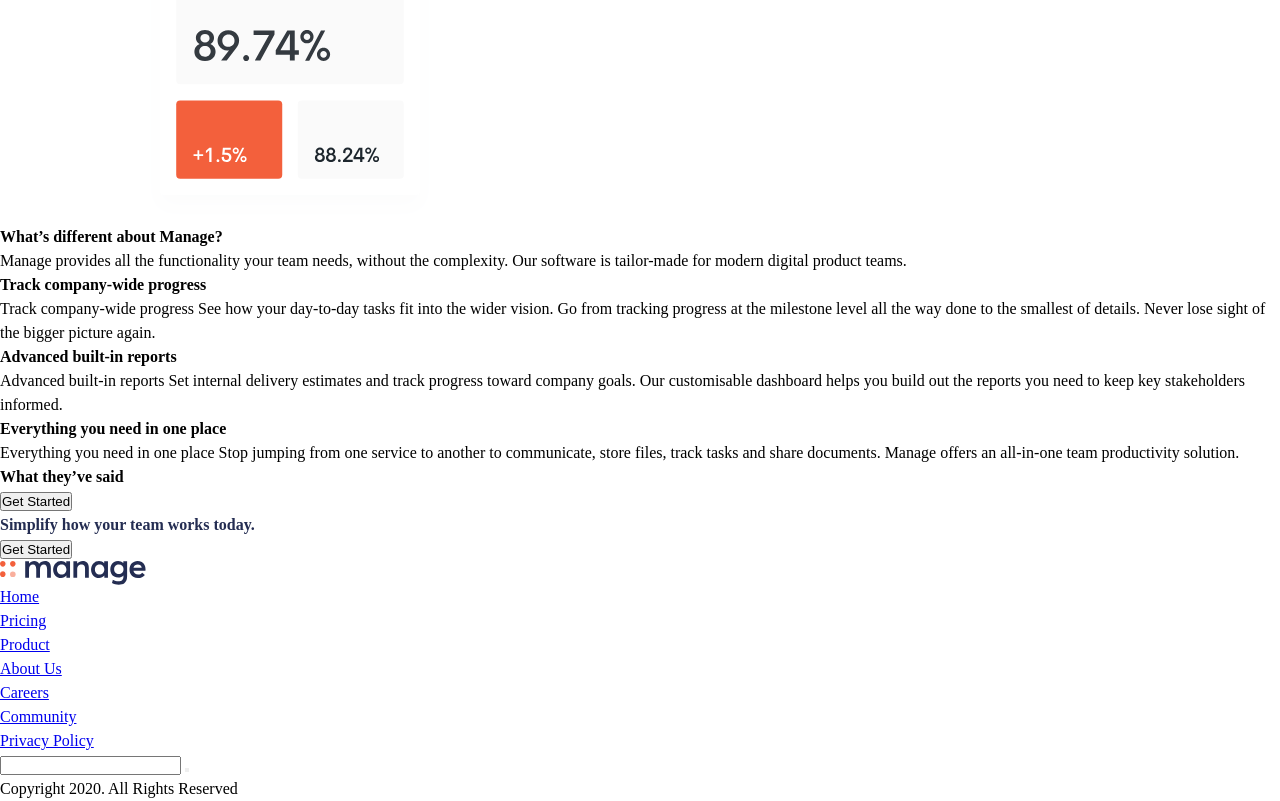
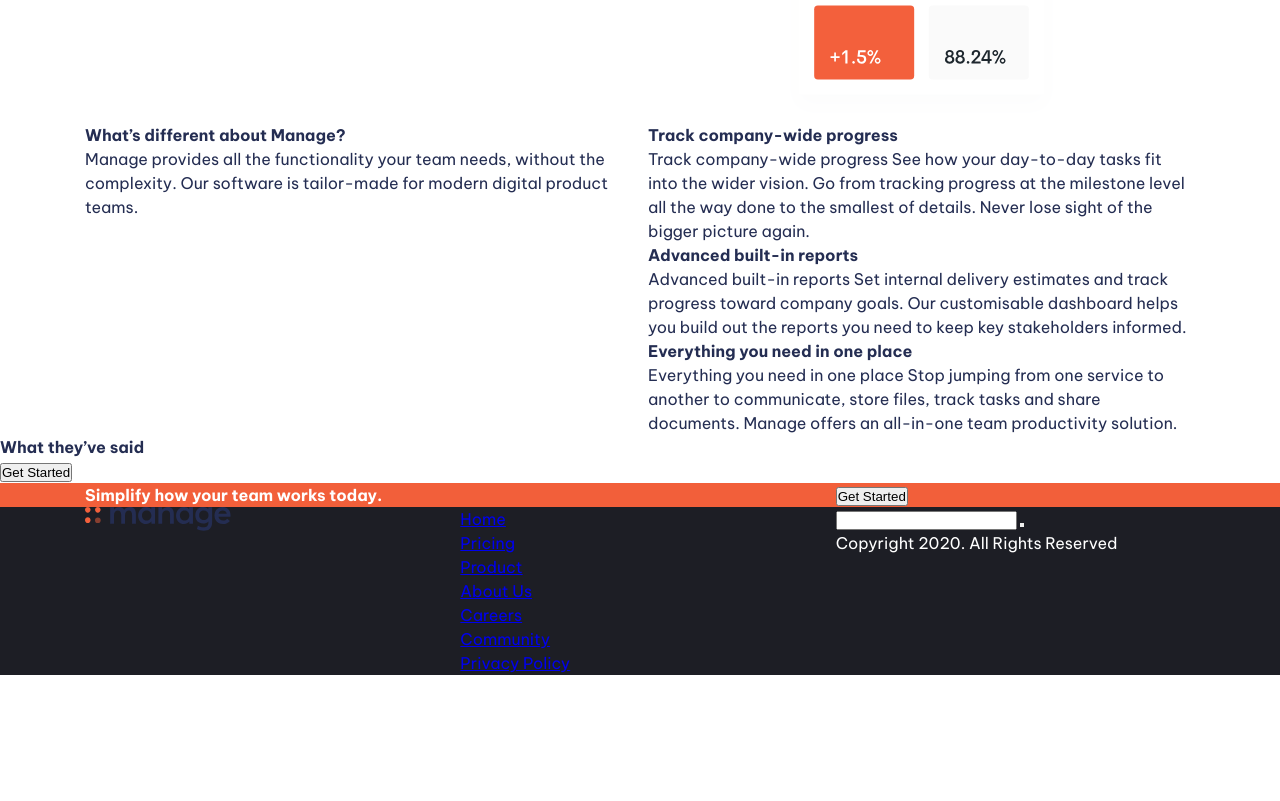
Before and after one commit to avi96-rc/landing-page, a website built with Vite: page index.html in a window 1280 px wide. Shown: the part 540-1341 px from the top of the page. After the commit the page ends 1215 px from the top, so only its background shows below. Built offline with nearby package versions, Linux system fonts and the light colour scheme.

Commit message:
UPDATE: sytles

```diff
--- a/index.html
+++ b/index.html
@@ -102,7 +102,7 @@
     </section>
 
 
-    <section class="cta | bg-primary-400 text-neutral-100">
+    <section class="cta | bg-accent-400 text-neutral-100">
       <div class="container">
         <div class="even-columns">
           <div>
--- a/style.css
+++ b/style.css
@@ -1,13 +1,11 @@
-
-
 :root {
   --clr-accent-400: hsl(12, 88%, 59%);
   --clr-accent-100: hsl(13, 100%, 96%);
 
   --clr-primary-400: hsl(228, 39%, 23%);
 
-  --clr-neutral-100: hsl(233, 12%, 13%);
-  --clr-neutral-900: hsl(0, 0%, 0%);
+  --clr-neutral-900: hsl(233, 12%, 13%);
+  --clr-neutral-100: hsl(0, 0%, 100%);
 
   --ff-primary: "Be Vietnam Pro", sans-serif;
   --ff-body: var(--ff-primary);
@@ -26,12 +24,14 @@
   --fs-900: 3.5rem;
 
   --fs-body: var(var(--fs-400));
-  --fs-primary-heading: var(var(--fs-800));
-  --fs-secondary-heading: var(var(--fs-700));
+  --fs-primary-heading: var(--fs-800);
+  --fs-secondary-heading: var(--fs-700);
+  --fs-nav: var(--fs-500);
+  --fs-button: var(--fs-300);
 
-  --fs-nav: var(var(--fs-500));
-
-  --fs-button: var(var(--fs-300));
+  --size-100:.25rem;
+  --size-100:.25rem;
+  --size-100:.25rem;
 }
 
 @media (min-width: 50em) {
@@ -55,6 +55,7 @@
 * {
   margin: 0;
   padding: 0;
+  font: ine;
 }
 
 /* Remove list styles on ul, ol elements with a list role, which suggests default styling will be removed */
@@ -109,81 +110,115 @@ svg {
   }
 }
 
-
 /* Utility classes */
-.text-primary-400{
+.text-primary-400 {
   color: var(--clr-primary-400);
 }
 
-.text-accent-400{
+.text-accent-400 {
   color: var(--clr-accent-400);
 }
 
-.text-accent-100{
+.text-accent-100 {
   color: var(--clr-accent-100);
 }
 
-.text-neutral-100{
+.text-neutral-100 {
   color: var(--clr-neutral-100);
 }
 
-.text-neutral-400{
+.text-neutral-400 {
   color: var(--clr-neutral-400);
 }
 
-.text-neutral-900{
+.text-neutral-900 {
   color: var(--clr-neutral-900);
 }
 
-
-
-
-.bg-primary-400{
-color: var(--clr-primary-400);
+.bg-primary-400 {
+  background: var(--clr-primary-400);
 }
 
-.bg-accent-400{
-color: var(--clr-accent-400);
+.bg-accent-400 {
+  background: var(--clr-accent-400);
 }
 
-.bg-accent-100{
-color: var(--clr-accent-100);
+.bg-accent-100 {
+  background: var(--clr-accent-100);
 }
 
-.bg-neutral-100{
-  color: var(--clr-neutral-100);
+.bg-neutral-100 {
+  background: var(--clr-neutral-100);
 }
 
-.bg-neutral-400{
-  color: var(--clr-neutral-400);
+.bg-neutral-400 {
+  background: var(--clr-neutral-400);
 }
 
-.bg-neutral-900{
-  color: var(--clr-neutral-900);
+.bg-neutral-900 {
+  background: var(--clr-neutral-900);
 }
 
-.fw-bold{
+.fw-bold {
   font-weight: var(--fw-bold);
 }
 
-.fw-semi-bold{
+.fw-semi-bold {
   font-weight: var(--fw-semi-bold);
 }
 
-.fw-regular{
+.fw-regular {
   font-weight: var(--fw-regular);
 }
 
-.fs-primary-heading{
+.fs-primary-heading {
   font-size: var(--fs-primary-heading);
 }
 
-.fs-secondary-heading{
+.fs-secondary-heading {
   font-size: var(--fs-secondary-heading);
 }
 
+.fs-300 {
+  font-size: var(--fs-300);
+}
+.fs-400 {
+  font-size: var(--fs-400);
+}
+.fs-500 {
+  font-size: var(--fs-500);
+}
+.fs-600 {
+  font-size: var(--fs-600);
+}
 
-.fs-300{font-size: var(--fs-300)}
-.fs-400{font-size: var(--fs-400)}
-.fs-500{font-size: var(--fs-500)}
-.fs-600{font-size: var(--fs-600)}
+.padding-block-400 {
+  padding: ;
+}
+
+.container {
+  --max-width: 1110px;
+  --padding: 1rem;
+  width: min(var(--max-width), 100% - var(--padding) * 2);
+  margin-inline: auto;
+}
+
+.even-columns {
+  display: grid;
+  gap: 1rem;
+}
+
+@media (min-width: 50em) {
+  .even-columns {
+    grid-auto-flow: column;
+    grid-auto-columns: 1fr;
+  }
+}
+
+/* general styling */
+
+body {
+  font-size: var(--fs-body);
+  font-family: var(--ff-body);
+  color: var(--clr-primary-400);
+}
```
